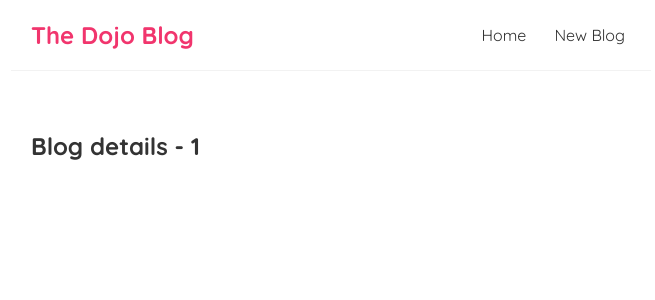
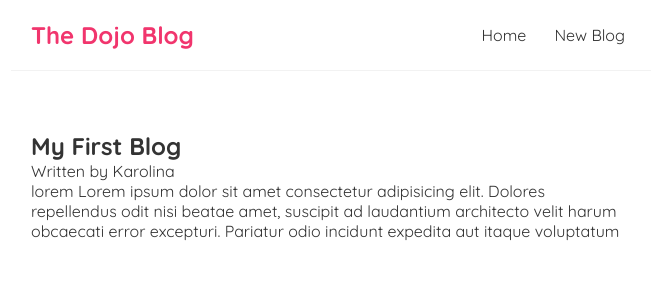
Before and after one commit to karolinaJot/dojo-blog, a React (Create React App) app: page /blogs/1 in a window 1280 px wide. Shown: the top 300 px of the page, without its empty margins (309-964 px from the left). Built offline with nearby package versions, Linux system fonts and the light colour scheme; data requests are answered from the project's data file.

Commit message:
add fetch to BlogDetails - to fix

```diff
--- a/src/BlogDetails.js
+++ b/src/BlogDetails.js
@@ -1,5 +1,6 @@
 import { useParams } from 'react-router';
 import styled from 'styled-components';
+import useFetch from './useFetch';
 
 
 const Wrapper = styled.div``;
@@ -7,11 +8,20 @@
 const BlogDetails = () => {
 
     const { id } = useParams();
+    const {data: blog, error, isLoading  } = useFetch(`http://localhost:3000/blogs/${id}`);
 
     return (
 
         <Wrapper>
-            <h2>Blog details - { id }</h2>
+            { isLoading && <div>Loading...</div> }
+            { error && <div>{ error }</div>}
+            { blog && (
+                <article>
+                    <h2>{ blog.title }</h2>
+                    <p>Written by { blog.author}</p>
+                    <div>{blog.body}</div>
+                </article>
+            )}
         </Wrapper>
      );
 }
```
